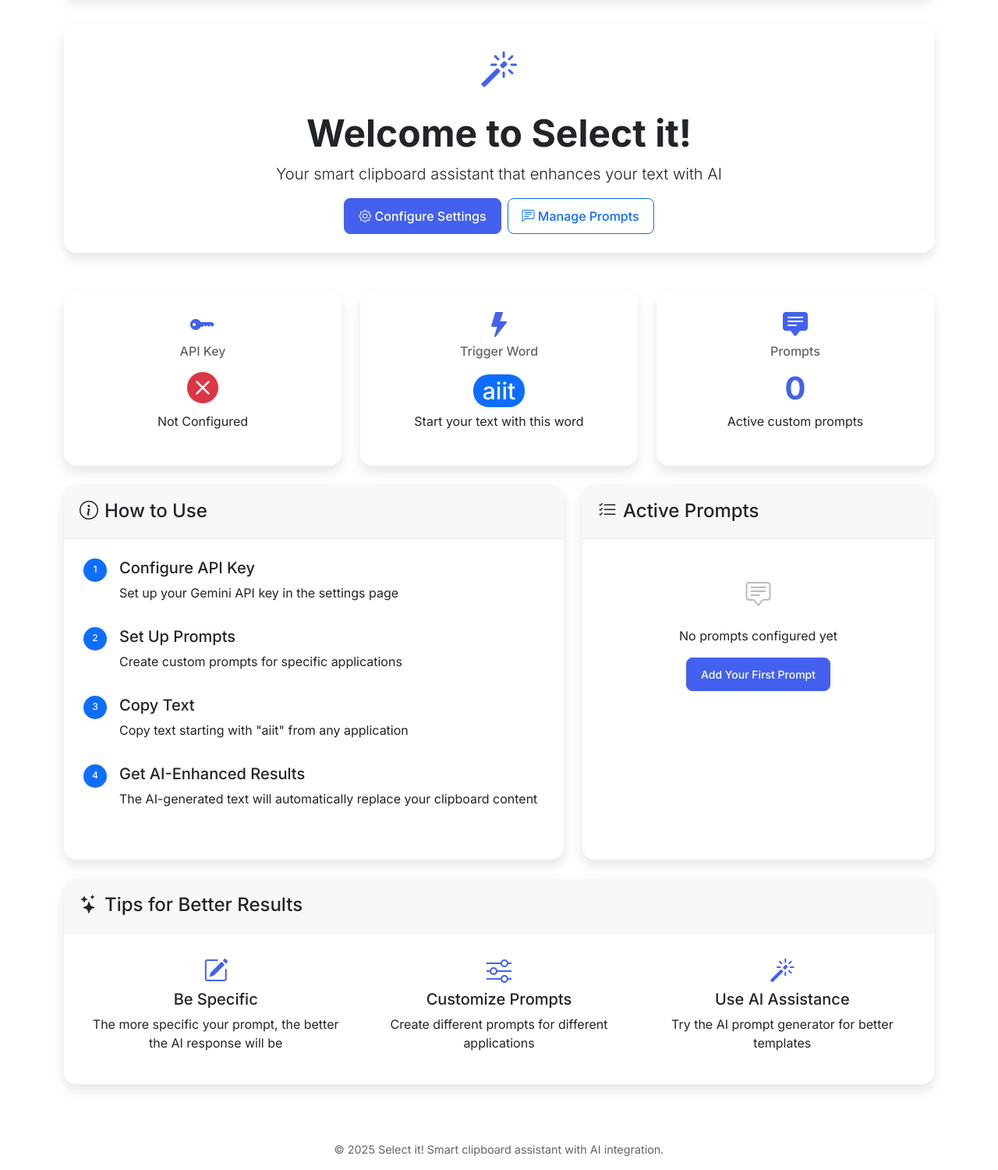
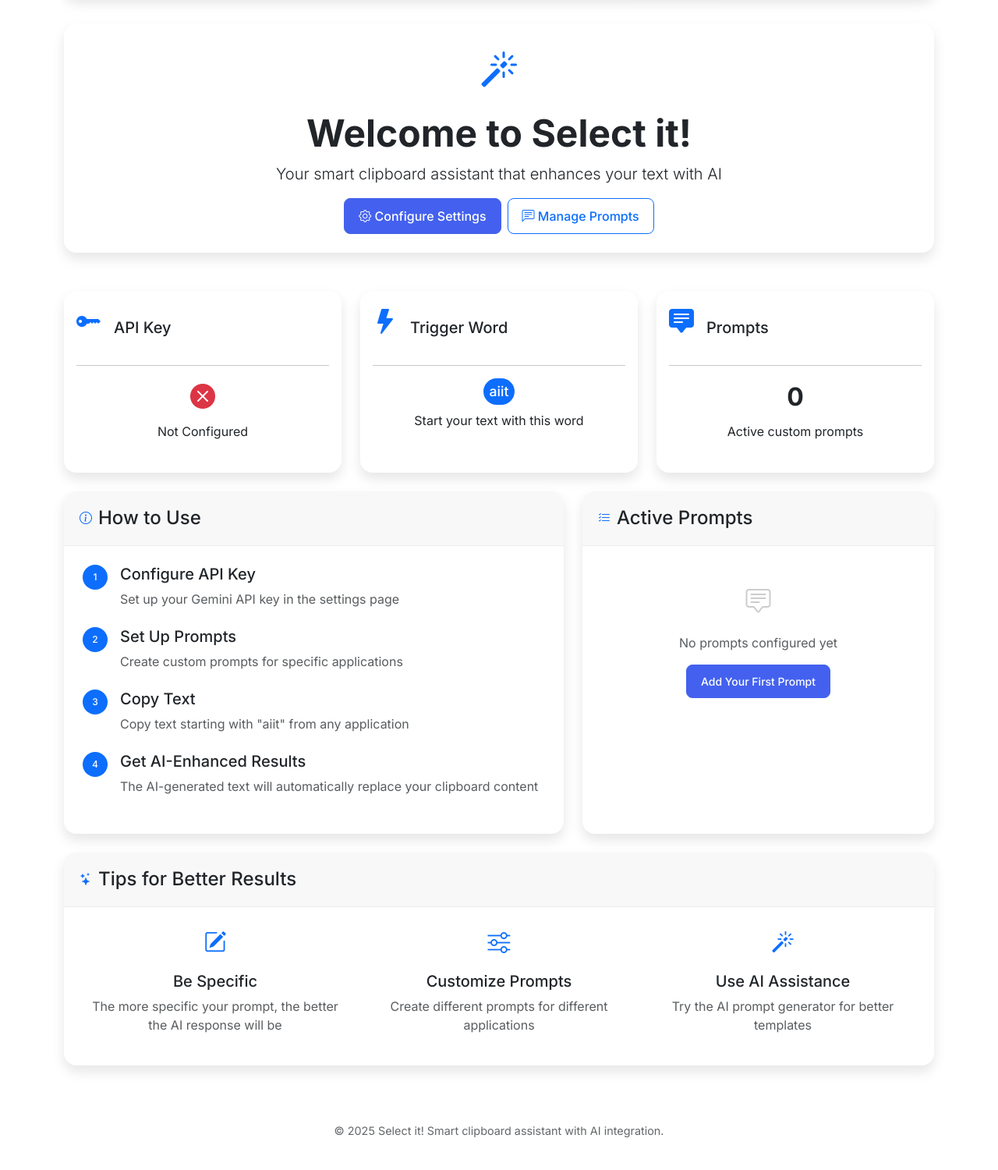
Before and after one commit to horw/selit, a Flask app: page / in a window 1280 px wide. Shown: the part 84-1584 px from the top of the page at 78% size. After the commit the page ends 1542 px from the top, so only its background shows below. Run offline with Flask 3, Linux system fonts and the light colour scheme.

Commit message:
Better UI!

```diff
--- a/selit/templates/base.html
+++ b/selit/templates/base.html
@@ -20,7 +20,7 @@
             --card-border-radius: 16px;
             --btn-border-radius: 8px;
             --input-border-radius: 8px;
-            --transition-speed: 0.3s;
+            --transition-speed: 0.2s;
         }
 
         [data-bs-theme="dark"] {
@@ -81,7 +81,6 @@
 
         .nav-link:hover {
             background-color: rgba(67, 97, 238, 0.1);
-            transform: translateY(-2px);
         }
 
         .nav-link.active {
@@ -100,8 +99,8 @@
         }
 
         .card:hover {
-            transform: translateY(-5px);
-            box-shadow: 0 12px 24px rgba(0, 0, 0, 0.15);
+            transform: translateY(-2px);
+            box-shadow: 0 10px 20px rgba(0, 0, 0, 0.12);
         }
 
         .card-header {
@@ -123,8 +122,8 @@
         }
 
         .btn:hover {
-            transform: translateY(-2px);
-            box-shadow: 0 4px 8px rgba(0, 0, 0, 0.15);
+            transform: translateY(-1px);
+            box-shadow: 0 4px 8px rgba(0, 0, 0, 0.1);
         }
 
         .btn-primary {
--- a/selit/templates/index.html
+++ b/selit/templates/index.html
@@ -8,7 +8,7 @@
         <div class="card">
             <div class="card-body p-4 text-center">
                 <div class="d-inline-block mb-3">
-                    <i class="bi bi-magic feature-icon mb-3" style="font-size: 3rem;"></i>
+                    <i class="bi bi-magic feature-icon mb-3 text-primary" style="font-size: 3rem;"></i>
                 </div>
                 <h1 class="display-5 fw-bold">Welcome to Select it!</h1>
                 <p class="lead col-lg-8 mx-auto">
@@ -30,45 +30,51 @@
 <div class="row g-4 mb-4">
     <div class="col-md-4">
         <div class="card h-100">
-            <div class="card-body stat-card">
-                <i class="bi bi-key-fill feature-icon"></i>
-                <h5 class="stat-label">API Key</h5>
-                <p class="stat-value">
+            <div class="card-body p-3">
+                <div class="d-flex align-items-center mb-3">
+                    <i class="bi bi-key-fill feature-icon me-3 text-primary"></i>
+                    <h5 class="mb-0">API Key</h5>
+                </div>
+                <hr>
+                <div class="text-center mt-3">
                     {% if api_key %}
-                        <i class="bi bi-check-circle-fill text-success"></i>
+                        <i class="bi bi-check-circle-fill text-success" style="font-size: 2rem;"></i>
+                        <p class="mt-2 mb-0">Configured</p>
                     {% else %}
-                        <i class="bi bi-x-circle-fill text-danger"></i>
+                        <i class="bi bi-x-circle-fill text-danger" style="font-size: 2rem;"></i>
+                        <p class="mt-2 mb-0">Not Configured</p>
                     {% endif %}
-                </p>
-                <p class="mb-0">
-                    {% if api_key %}
-                        Configured
-                    {% else %}
-                        Not Configured
-                    {% endif %}
-                </p>
+                </div>
             </div>
         </div>
     </div>
     <div class="col-md-4">
         <div class="card h-100">
-            <div class="card-body stat-card">
-                <i class="bi bi-lightning-fill feature-icon"></i>
-                <h5 class="stat-label">Trigger Word</h5>
-                <p class="stat-value">
-                    <span class="badge bg-primary">{{ trigger_word }}</span>
-                </p>
-                <p class="mb-0">Start your text with this word</p>
+            <div class="card-body p-3">
+                <div class="d-flex align-items-center mb-3">
+                    <i class="bi bi-lightning-fill feature-icon me-3 text-primary"></i>
+                    <h5 class="mb-0">Trigger Word</h5>
+                </div>
+                <hr>
+                <div class="text-center mt-3">
+                    <span class="badge bg-primary p-2" style="font-size: 1.1rem;">{{ trigger_word }}</span>
+                    <p class="mt-2 mb-0">Start your text with this word</p>
+                </div>
             </div>
         </div>
     </div>
     <div class="col-md-4">
         <div class="card h-100">
-            <div class="card-body stat-card">
-                <i class="bi bi-chat-square-text-fill feature-icon"></i>
-                <h5 class="stat-label">Prompts</h5>
-                <p class="stat-value">{{ prompts|length }}</p>
-                <p class="mb-0">Active custom prompts</p>
+            <div class="card-body p-3">
+                <div class="d-flex align-items-center mb-3">
+                    <i class="bi bi-chat-square-text-fill feature-icon me-3 text-primary"></i>
+                    <h5 class="mb-0">Prompts</h5>
+                </div>
+                <hr>
+                <div class="text-center mt-3">
+                    <span style="font-size: 2rem; font-weight: 700;">{{ prompts|length }}</span>
+                    <p class="mt-2 mb-0">Active custom prompts</p>
+                </div>
             </div>
         </div>
     </div>
@@ -77,45 +83,46 @@
 <div class="row mb-4">
     <div class="col-md-7">
         <div class="card h-100">
-            <div class="card-header d-flex justify-content-between align-items-center">
-                <h4 class="mb-0"><i class="bi bi-info-circle me-2"></i>How to Use</h4>
+            <div class="card-header d-flex align-items-center">
+                <i class="bi bi-info-circle me-2 text-primary"></i>
+                <h4 class="mb-0">How to Use</h4>
             </div>
-            <div class="card-body">
+            <div class="card-body p-4">
                 <div class="steps">
-                    <div class="step d-flex mb-3">
+                    <div class="step d-flex mb-4">
                         <div class="step-icon me-3">
-                            <span class="badge bg-primary rounded-circle p-2" style="width: 30px; height: 30px;">1</span>
+                            <span class="badge bg-primary rounded-circle p-2" style="width: 32px; height: 32px; display: flex; align-items: center; justify-content: center;">1</span>
                         </div>
                         <div>
                             <h5>Configure API Key</h5>
-                            <p>Set up your Gemini API key in the settings page</p>
+                            <p class="text-muted mb-0">Set up your Gemini API key in the settings page</p>
                         </div>
                     </div>
-                    <div class="step d-flex mb-3">
+                    <div class="step d-flex mb-4">
                         <div class="step-icon me-3">
-                            <span class="badge bg-primary rounded-circle p-2" style="width: 30px; height: 30px;">2</span>
+                            <span class="badge bg-primary rounded-circle p-2" style="width: 32px; height: 32px; display: flex; align-items: center; justify-content: center;">2</span>
                         </div>
                         <div>
                             <h5>Set Up Prompts</h5>
-                            <p>Create custom prompts for specific applications</p>
+                            <p class="text-muted mb-0">Create custom prompts for specific applications</p>
                         </div>
                     </div>
-                    <div class="step d-flex mb-3">
+                    <div class="step d-flex mb-4">
                         <div class="step-icon me-3">
-                            <span class="badge bg-primary rounded-circle p-2" style="width: 30px; height: 30px;">3</span>
+                            <span class="badge bg-primary rounded-circle p-2" style="width: 32px; height: 32px; display: flex; align-items: center; justify-content: center;">3</span>
                         </div>
                         <div>
                             <h5>Copy Text</h5>
-                            <p>Copy text starting with "{{ trigger_word }}" from any application</p>
+                            <p class="text-muted mb-0">Copy text starting with "{{ trigger_word }}" from any application</p>
                         </div>
                     </div>
                     <div class="step d-flex">
                         <div class="step-icon me-3">
-                            <span class="badge bg-primary rounded-circle p-2" style="width: 30px; height: 30px;">4</span>
+                            <span class="badge bg-primary rounded-circle p-2" style="width: 32px; height: 32px; display: flex; align-items: center; justify-content: center;">4</span>
                         </div>
                         <div>
                             <h5>Get AI-Enhanced Results</h5>
-                            <p>The AI-generated text will automatically replace your clipboard content</p>
+                            <p class="text-muted mb-0">The AI-generated text will automatically replace your clipboard content</p>
                         </div>
                     </div>
                 </div>
@@ -125,24 +132,25 @@
 
     <div class="col-md-5">
         <div class="card h-100">
-            <div class="card-header">
-                <h4 class="mb-0"><i class="bi bi-list-check me-2"></i>Active Prompts</h4>
+            <div class="card-header d-flex align-items-center">
+                <i class="bi bi-list-check me-2 text-primary"></i>
+                <h4 class="mb-0">Active Prompts</h4>
             </div>
             <div class="card-body p-0">
-                <div class="list-group list-group-flush" style="max-height: 300px; overflow-y: auto;">
+                <div class="list-group list-group-flush" style="max-height: 300px; overflow-y: auto; border-radius: 0;">
                     {% for window_id in prompts|sort %}
-                        <div class="list-group-item d-flex justify-content-between align-items-center">
+                        <div class="list-group-item d-flex justify-content-between align-items-center border-start-0 border-end-0">
                             <div>
-                                <i class="bi bi-window me-2"></i> {{ window_id }}
+                                <i class="bi bi-window me-2 text-primary"></i> {{ window_id }}
                             </div>
                             <a href="{{ url_for('edit_prompt', window_id=window_id) }}" class="btn btn-sm btn-outline-primary">
                                 <i class="bi bi-pencil"></i>
                             </a>
                         </div>
                     {% else %}
-                        <div class="list-group-item text-center py-5">
-                            <i class="bi bi-chat-square-text" style="font-size: 2rem; opacity: 0.3;"></i>
-                            <p class="mt-3">No prompts configured yet</p>
+                        <div class="list-group-item text-center py-5 border-0">
+                            <i class="bi bi-chat-square-text text-muted" style="font-size: 2rem; opacity: 0.3;"></i>
+                            <p class="mt-3 text-muted">No prompts configured yet</p>
                             <a href="{{ url_for('prompts') }}" class="btn btn-sm btn-primary">Add Your First Prompt</a>
                         </div>
                     {% endfor %}
@@ -155,30 +163,31 @@
 <div class="row">
     <div class="col-12">
         <div class="card">
-            <div class="card-header">
-                <h4 class="mb-0"><i class="bi bi-stars me-2"></i>Tips for Better Results</h4>
+            <div class="card-header d-flex align-items-center">
+                <i class="bi bi-stars me-2 text-primary"></i>
+                <h4 class="mb-0">Tips for Better Results</h4>
             </div>
-            <div class="card-body">
+            <div class="card-body p-4">
                 <div class="row g-4">
                     <div class="col-md-4">
                         <div class="text-center">
-                            <i class="bi bi-pencil-square feature-icon"></i>
-                            <h5>Be Specific</h5>
-                            <p>The more specific your prompt, the better the AI response will be</p>
+                            <i class="bi bi-pencil-square text-primary" style="font-size: 1.8rem;"></i>
+                            <h5 class="mt-3">Be Specific</h5>
+                            <p class="text-muted">The more specific your prompt, the better the AI response will be</p>
                         </div>
                     </div>
                     <div class="col-md-4">
                         <div class="text-center">
-                            <i class="bi bi-sliders feature-icon"></i>
-                            <h5>Customize Prompts</h5>
-                            <p>Create different prompts for different applications</p>
+                            <i class="bi bi-sliders text-primary" style="font-size: 1.8rem;"></i>
+                            <h5 class="mt-3">Customize Prompts</h5>
+                            <p class="text-muted">Create different prompts for different applications</p>
                         </div>
                     </div>
                     <div class="col-md-4">
                         <div class="text-center">
-                            <i class="bi bi-magic feature-icon"></i>
-                            <h5>Use AI Assistance</h5>
-                            <p>Try the AI prompt generator for better templates</p>
+                            <i class="bi bi-magic text-primary" style="font-size: 1.8rem;"></i>
+                            <h5 class="mt-3">Use AI Assistance</h5>
+                            <p class="text-muted">Try the AI prompt generator for better templates</p>
                         </div>
                     </div>
                 </div>
```
